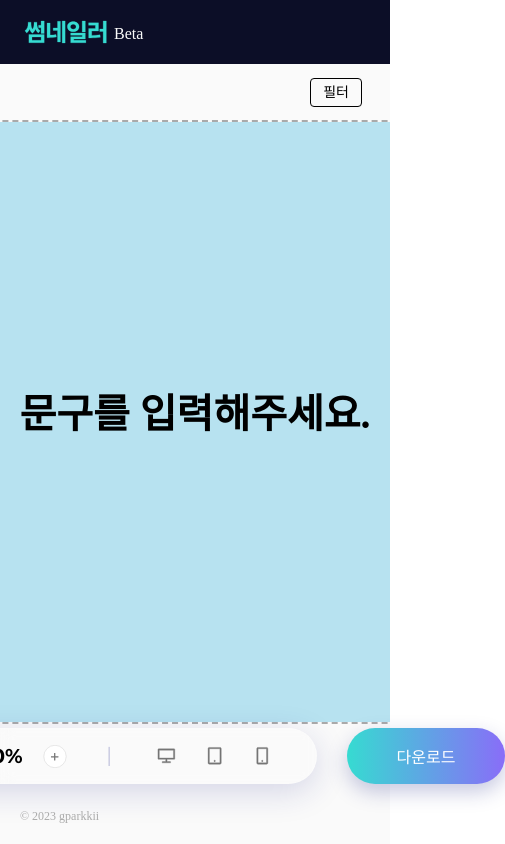
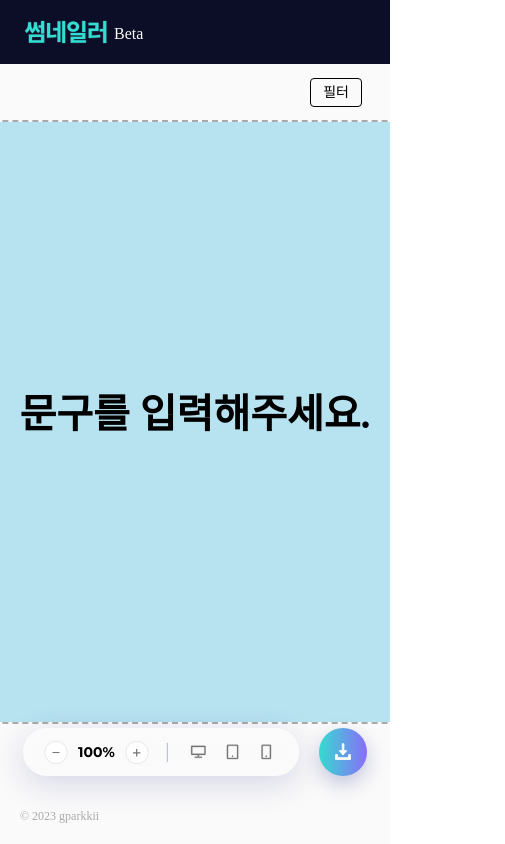
Before and after one commit to gparkkii/thumbnailer-beta, a React (Create React App) app: page / in a window 390 px wide. Shown: the whole page, 505 px wide, since content can reach past the window. Built offline with nearby package versions, Linux system fonts and the light colour scheme; a web font is replaced by a local one.

Commit message:
style: apply mobile size styling for responsiveness

```diff
--- a/public/index.html
+++ b/public/index.html
@@ -31,9 +31,9 @@
     <!-- HTML Meta Tags -->
     <title>썸네일러 | Thumbnailer</title>
     <meta name="keywords" content="썸네일러, 썸네일, 썸네일 생성, 썸네일 다운로드, 커스텀 썸네일, 썸네일 메이커, 썸네일 생성기, 썸네일 디자인">
-    <meta name="description" content="썸네일러는 사용자가 원하는 이미지를 쉽고 간편하게 만들 수 있도록 다양한 커스텀 옵션을 제공합니다. 원하는 크기, 패딩, 배경색, 텍스트 스타일 등을 조정하여 독창적인 썸네일을 생성하고 다운로드하세요.">
+    <meta name="description" content="썸네일러는 사용자가 원하는 이미지를 쉽고 간편하게 만들 수 있도록 다양한 기능을 제공합니다. 원하는 크기, 패딩, 배경색, 텍스트 스타일 등을 조정하여 원하는 썸네일을 생성하고 다운로드하세요.">
     <meta property="og:title" content="썸네일러 - 1분 만에 만드는 나만의 썸네일">
-    <meta property="og:description" content="썸네일러는 사용자가 원하는 이미지를 쉽고 간편하게 만들 수 있도록 다양한 커스텀 옵션을 제공합니다. 원하는 크기, 패딩, 배경색, 텍스트 스타일 등을 조정하여 독창적인 썸네일을 생성하고 다운로드하세요.">
+    <meta property="og:description" content="썸네일러는 사용자가 원하는 이미지를 쉽고 간편하게 만들 수 있도록 다양한 기능을 제공합니다. 원하는 크기, 패딩, 배경색, 텍스트 스타일 등을 조정하여 원하는 썸네일을 생성하고 다운로드하세요.">
     <meta property="og:image" content="%PUBLIC_URL%/assets/thumbnailer-og.png">
     <meta property="og:url" content="https://thumbnailer.netlify.app/">
     <meta property="og:type" content="website">
@@ -44,7 +44,7 @@
     <meta property="og:type" content="website">
     <meta property="og:url" content="https://thumbnailer.netlify.app/">
     <meta property="og:title" content="썸네일러 - 1분 만에 만드는 나만의 썸네일">
-    <meta property="og:description" content="썸네일러는 사용자가 원하는 이미지를 쉽고 간편하게 만들 수 있도록 다양한 커스텀 옵션을 제공합니다. 원하는 크기, 패딩, 배경색, 텍스트 스타일 등을 조정하여 독창적인 썸네일을 생성하고 다운로드하세요.">
+    <meta property="og:description" content="썸네일러는 사용자가 원하는 이미지를 쉽고 간편하게 만들 수 있도록 다양한 기능을 제공합니다. 원하는 크기, 패딩, 배경색, 텍스트 스타일 등을 조정하여 원하는 썸네일을 생성하고 다운로드하세요.">
     <meta property="og:image" content="%PUBLIC_URL%/assets/thumbnailer-og.png">
 
     <!-- Twitter Meta Tags -->
@@ -52,7 +52,7 @@
     <meta property="twitter:domain" content="thumbnailer.netlify.app">
     <meta property="twitter:url" content="https://thumbnailer.netlify.app/">
     <meta name="twitter:title" content="썸네일러 - 1분 만에 만드는 나만의 썸네일">
-    <meta name="twitter:description" content="썸네일러는 사용자가 원하는 이미지를 쉽고 간편하게 만들 수 있도록 다양한 커스텀 옵션을 제공합니다. 원하는 크기, 패딩, 배경색, 텍스트 스타일 등을 조정하여 독창적인 썸네일을 생성하고 다운로드하세요.">
+    <meta name="twitter:description" content="썸네일러는 사용자가 원하는 이미지를 쉽고 간편하게 만들 수 있도록 다양한 기능을 제공합니다. 원하는 크기, 패딩, 배경색, 텍스트 스타일 등을 조정하여 원하는 썸네일을 생성하고 다운로드하세요.">
     <meta name="twitter:image" content="%PUBLIC_URL%/assets/thumbnailer-og.png">
 
 
--- a/src/components/Common/Icon.tsx
+++ b/src/components/Common/Icon.tsx
@@ -22,8 +22,9 @@ const StyledIcon = styled.div<IconStyledProps>`
       : `width: 18px; height: 18px;`}
 `;
 
+export type IconSrcType = keyof typeof IconType;
 interface IconProps extends IconStyledProps {
-  type: keyof typeof IconType;
+  type: IconSrcType;
   alt: string;
 }
 
@@ -36,6 +37,7 @@ const IconType = {
   alignRight: '../assets/ic-align-right.svg',
   zoomIn: '../assets/ic-zoom-in.svg',
   zoomOut: '../assets/ic-zoom-out.svg',
+  download: '../assets/ic-download.svg',
 };
 
 const Icon = ({ type, alt, size = 'md' }: IconProps) => {
--- a/src/components/Controls/RatioController.tsx
+++ b/src/components/Controls/RatioController.tsx
@@ -1,6 +1,8 @@
 import React, { memo } from 'react';
 import { styled } from 'styled-components';
 import { Ratio, RatioType } from '../../@types/index.type';
+import useWindowSize from '../../hooks/useWindowSize';
+import { breakpoints, mediaQuery } from '../../theme/breakpoints';
 
 const RatioContainer = styled.div`
   display: flex;
@@ -9,6 +11,10 @@ const RatioContainer = styled.div`
   justify-content: flex-start;
 
   gap: 20px;
+
+  ${mediaQuery.sm} {
+    gap: 10px;
+  }
 `;
 
 const StyledButton = styled.button`
@@ -22,10 +28,10 @@ interface RatioControllerProps {
   ratio?: RatioType;
 }
 
-const DesktopIcon = ({ fill }: { fill: string }) => (
+const DesktopIcon = ({ size, fill }: { size: number; fill: string }) => (
   <svg
-    width="28"
-    height="28"
+    width={size}
+    height={size}
     viewBox="0 0 40 40"
     fill="none"
     xmlns="http://www.w3.org/2000/svg"
@@ -39,10 +45,10 @@ const DesktopIcon = ({ fill }: { fill: string }) => (
   </svg>
 );
 
-const TabletIcon = ({ fill }: { fill: string }) => (
+const TabletIcon = ({ size, fill }: { size: number; fill: string }) => (
   <svg
-    width="28"
-    height="28"
+    width={size}
+    height={size}
     viewBox="0 0 40 40"
     fill="none"
     xmlns="http://www.w3.org/2000/svg"
@@ -56,10 +62,10 @@ const TabletIcon = ({ fill }: { fill: string }) => (
   </svg>
 );
 
-const MobileIcon = ({ fill }: { fill: string }) => (
+const MobileIcon = ({ size, fill }: { size: number; fill: string }) => (
   <svg
-    width="28"
-    height="28"
+    width={size}
+    height={size}
     viewBox="0 0 40 40"
     fill="none"
     xmlns="http://www.w3.org/2000/svg"
@@ -77,20 +83,26 @@ const ACTIVE_COLOR = '#000000';
 const INACTIVE_COLOR = '#757575';
 
 const RatioController = ({ ratio, onClick }: RatioControllerProps) => {
+  const windowWidth = useWindowSize();
+  const isMobile = windowWidth <= breakpoints.sm;
+
   return (
     <RatioContainer>
       <StyledButton onClick={() => onClick(Ratio.desktop)}>
         <DesktopIcon
+          size={isMobile ? 24 : 28}
           fill={ratio === Ratio.desktop ? ACTIVE_COLOR : INACTIVE_COLOR}
         />
       </StyledButton>
       <StyledButton onClick={() => onClick(Ratio.tablet)}>
         <TabletIcon
+          size={isMobile ? 24 : 28}
           fill={ratio === Ratio.tablet ? ACTIVE_COLOR : INACTIVE_COLOR}
         />
       </StyledButton>
       <StyledButton onClick={() => onClick(Ratio.mobile)}>
         <MobileIcon
+          size={isMobile ? 24 : 28}
           fill={ratio === Ratio.mobile ? ACTIVE_COLOR : INACTIVE_COLOR}
         />
       </StyledButton>
--- a/src/components/Controls/ZoomController.tsx
+++ b/src/components/Controls/ZoomController.tsx
@@ -1,5 +1,6 @@
 import React, { memo } from 'react';
 import { styled } from 'styled-components';
+import { mediaQuery } from '../../theme/breakpoints';
 import Icon from '../Common/Icon';
 import { Title } from 'styles/typography.styles';
 
@@ -10,6 +11,10 @@ const ZoomContainer = styled.div`
   justify-content: flex-start;
 
   gap: 20px;
+
+  ${mediaQuery.sm} {
+    gap: 10px;
+  }
 `;
 
 interface ZoomControllerProps {
--- a/src/components/Form/CTAButton.tsx
+++ b/src/components/Form/CTAButton.tsx
@@ -7,7 +7,7 @@ const CTA = styled.button`
   justify-content: center;
 
   width: 100%;
-  height: 56px;
+  height: 100%;
   border-radius: 100px;
 
   background: linear-gradient(90deg, #36dbd1, transparent) #896df8;
@@ -21,12 +21,12 @@ const CTA = styled.button`
 `;
 
 interface CTAButtonProps {
-  label: string;
+  children: React.ReactNode;
   onClick?: React.MouseEventHandler<HTMLButtonElement>;
 }
 
-const CTAButton = ({ label, onClick }: CTAButtonProps) => {
-  return <CTA onClick={onClick}>{label}</CTA>;
+const CTAButton = ({ children, onClick }: CTAButtonProps) => {
+  return <CTA onClick={onClick}>{children}</CTA>;
 };
 
 export default CTAButton;
--- a/src/hooks/useWindowSize.tsx
+++ b/src/hooks/useWindowSize.tsx
@@ -1,4 +1,4 @@
-import React, { useState, useEffect } from 'react';
+import { useState, useEffect } from 'react';
 
 export default function useWindowSize() {
   const [windowWidth, setWindowWidth] = useState(window.innerWidth);
--- a/src/pages/Main.tsx
+++ b/src/pages/Main.tsx
@@ -7,13 +7,16 @@ import {
   TextAlignType,
   ThumbnailConfigType,
 } from '../@types/index.type';
-import { mediaQuery } from '../theme/breakpoints';
+import useWindowSize from '../hooks/useWindowSize';
+import { Subtitle } from '../styles/typography.styles';
+import { breakpoints, mediaQuery } from '../theme/breakpoints';
 import {
   Canvas,
   Drawer,
   ZoomController,
   RatioController,
   CTAButton,
+  Icon,
 } from 'components';
 
 const Container = styled.div`
@@ -31,7 +34,7 @@ const Container = styled.div`
 const ThumbnailController = styled.div`
   position: absolute;
   width: 620px;
-  bottom: 60px;
+  bottom: 68px;
   left: calc(
     50% - 490px
   ); // (620px(thumbnailcontroller width) / 2) + (360px(Drawer width) / 2) = 490px
@@ -43,7 +46,12 @@ const ThumbnailController = styled.div`
   gap: 30px;
 
   ${mediaQuery.md} {
-    left: calc(50% - 310px);
+    width: 100%;
+    left: 0;
+    right: 0;
+  }
+  ${mediaQuery.sm} {
+    gap: 20px;
   }
 `;
 
@@ -67,12 +75,22 @@ const CanvasController = styled.div`
   & p {
     color: rgba(31, 38, 135, 0.27);
   }
+
+  ${mediaQuery.sm} {
+    gap: 16px;
+    height: 48px;
+    padding: 0px 20px;
+  }
 `;
 
 const ButtonWrapper = styled.div`
-  display: flex;
-  align-items: center;
   width: 160px;
+  height: 56px;
+
+  ${mediaQuery.sm} {
+    width: 48px;
+    height: 48px;
+  }
 `;
 
 const THUMBNAIL_INITIAL_SETTINGS: ThumbnailConfigType = {
@@ -109,6 +127,9 @@ const RATIO_CONFIGS = {
 };
 
 function Main() {
+  const windowWidth = useWindowSize();
+  const isMobile = windowWidth <= breakpoints.sm;
+
   const canvasRef = useRef<HTMLCanvasElement>(null);
   const [activeRatio, setActiveRatio] = useState<RatioType>();
   const [thumbnailConfig, setThumbnailConfig] = useState(
@@ -339,7 +360,13 @@ function Main() {
           <RatioController ratio={activeRatio} onClick={handleRatio} />
         </CanvasController>
         <ButtonWrapper>
-          <CTAButton label="다운로드" onClick={handleDownload} />
+          <CTAButton onClick={handleDownload}>
+            {isMobile ? (
+              <Icon type="download" alt="download" size="md" />
+            ) : (
+              <Subtitle textcolor="white">다운로드</Subtitle>
+            )}
+          </CTAButton>
         </ButtonWrapper>
       </ThumbnailController>
     </Container>
--- a/src/styles/typography.styles.ts
+++ b/src/styles/typography.styles.ts
@@ -1,5 +1,6 @@
 import { styled } from 'styled-components';
 import { ThumbnailerColorType } from '../theme';
+import { mediaQuery } from '../theme/breakpoints';
 
 interface FontColorStyledProps {
   textcolor?: ThumbnailerColorType;
@@ -12,6 +13,10 @@ export const Title = styled.h3<FontColorStyledProps>`
   line-height: 24px;
   color: ${({ theme, textcolor }) =>
     textcolor ? theme.colors[textcolor] : theme.colors.black};
+
+  ${mediaQuery.sm} {
+    font-size: 14px;
+  }
 `;
 
 export const Subtitle = styled.h6<FontColorStyledProps>`
--- a/src/theme/breakpoints.ts
+++ b/src/theme/breakpoints.ts
@@ -1,6 +1,6 @@
 export const breakpoints = {
   lg: 1200,
-  md: 960,
+  md: 992,
   sm: 768,
   xs: 360,
 } as const;
@@ -8,8 +8,8 @@ export const breakpoints = {
 /**
  * @description mediaQuery
  * @param lg `1200px`
- * @param md `960px`
- * @param sm `600px`
+ * @param md `992px`
+ * @param sm `768px`
  * @param xs `360px`
  */
 export const mediaQuery = {
```
Also changed, not shown: public/assets/ic-download.svg (added).
